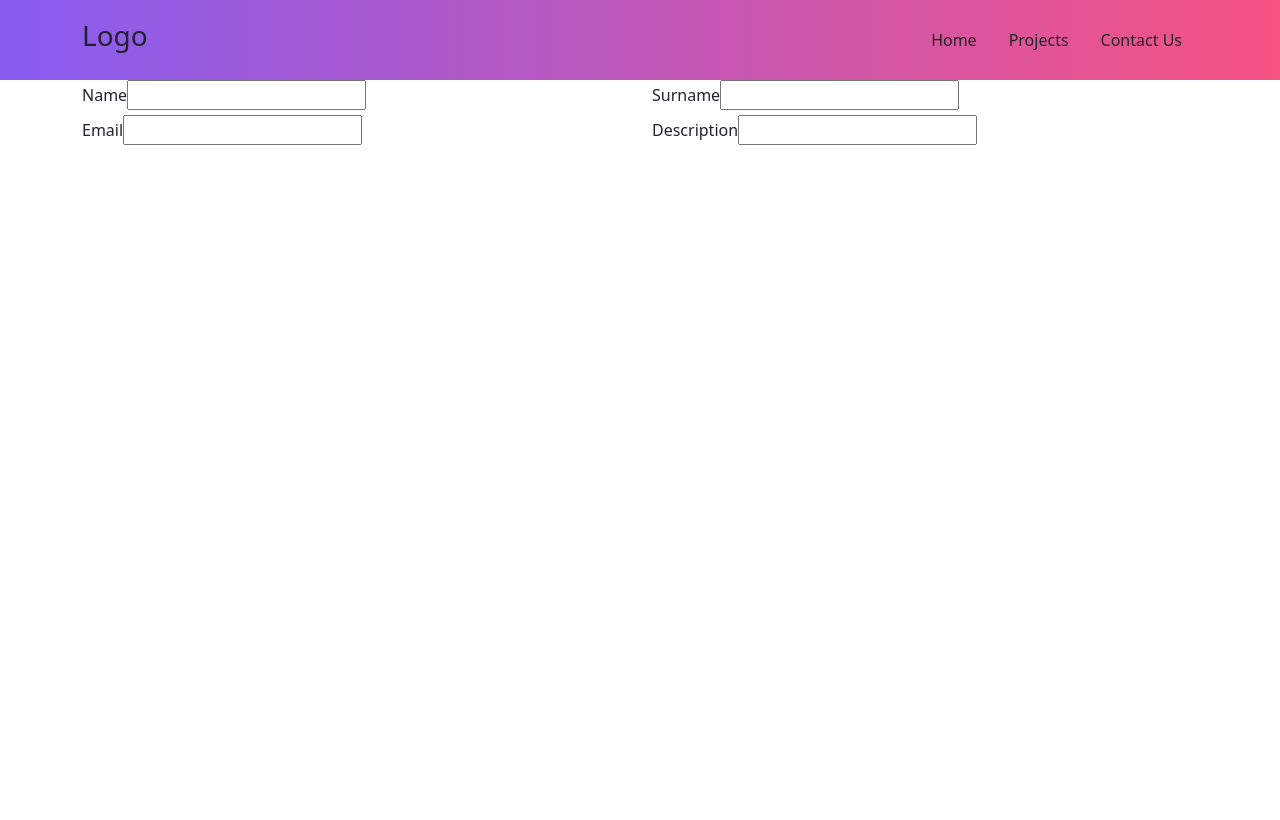
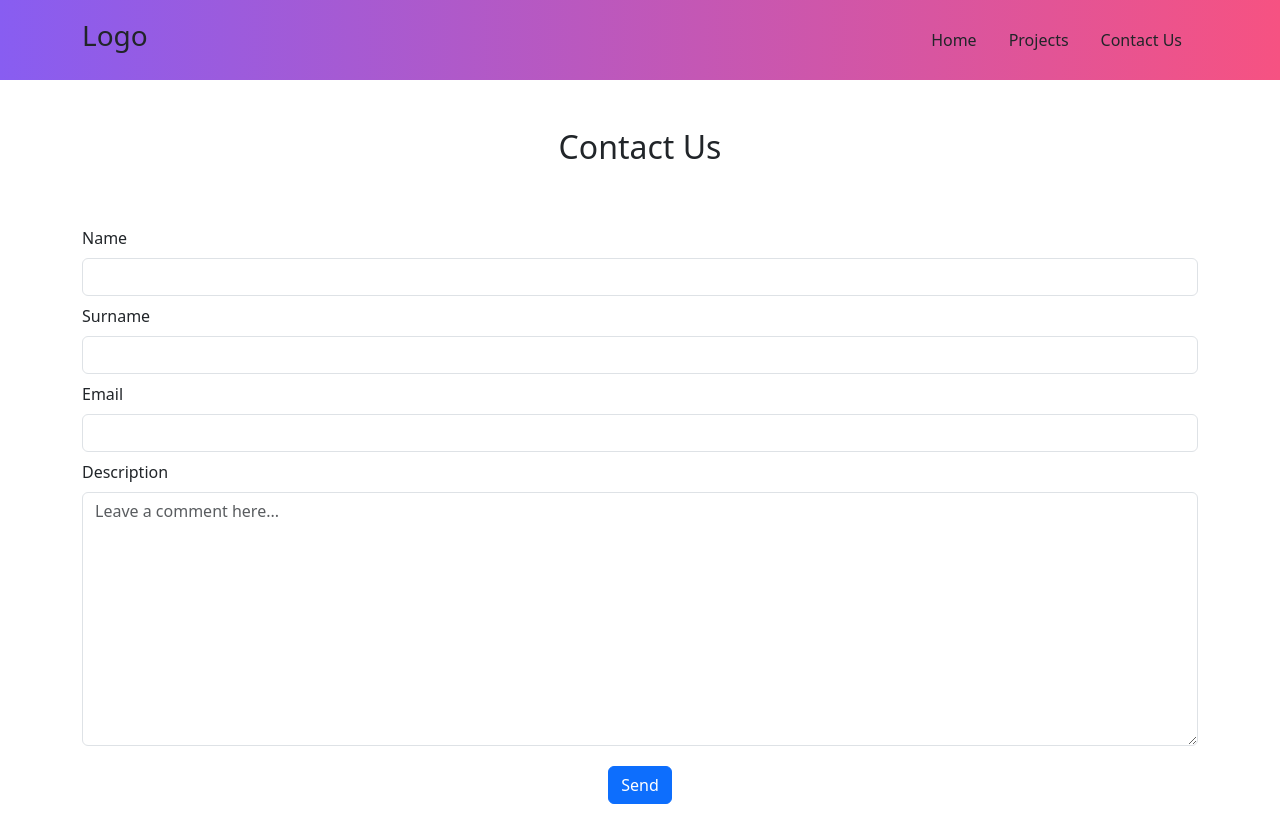
Before and after one commit to fabiomuzzu/vite-boolfolio, a Vue app: page /contact-us in a window 1280 px wide. Built offline with nearby package versions, Linux system fonts and the light colour scheme.

Commit message:
added form in AppContactUs.vue

```diff
--- a/src/pages/AppContactUs.vue
+++ b/src/pages/AppContactUs.vue
@@ -15,33 +15,41 @@ export default {
 <template lang="">
 
     <div class="container">
+        <div class="row">
+            <div class="col-12 my-5">
+                <h2 class="text-center">Contact Us</h2>
+            </div>
+        </div>
         <form @submit.prevent="sendForm()" method="POST">
             <div class="row">
-                <div class="col-6">
+                <div class="col-12 my-1">
                     <label class="form-label" for="name">Name</label>
-                    <input type="text">
+                    <input type="text" class="form-control" name="name" id="name" v-model="name" required>
                 </div>
-                <div class="col-6">
+                <div class="col-12 my-1">
                     <label class="form-label" for="surname">Surname</label>
-                    <input type="text">
+                    <input class="form-control" type="text" name="surname" id="surname" v-model="surname" required>
                 </div>
-                <div class="col-6">
+                <div class="col-12 my-1">
                     <label class="form-label" for="email">Email</label>
-                    <input type="text">
+                    <input class="form-control" type="email" name="email" id="email" v-model="email" required>
                 </div>
-                <div class="col-6">
+                <div class="col-12 my-1">
                     <label class="form-label" for="description">Description</label>
-                    <input type="text">
+                    <textarea class="form-control" name="description" id="description" cols="30" rows="10" v-model="description" placeholder="Leave a comment here..."></textarea>
                 </div>
-                <div class="col-12">
-
+                <div class="col-12 my-3 d-flex justify-content-center ">
+                    <button class="btn btn-primary" type="submit">Send</button>
                 </div>
             </div>
         </form>
     </div>
 
+
 </template>
 
 <style lang="scss" scoped>
 
+
+
 </style>
```
